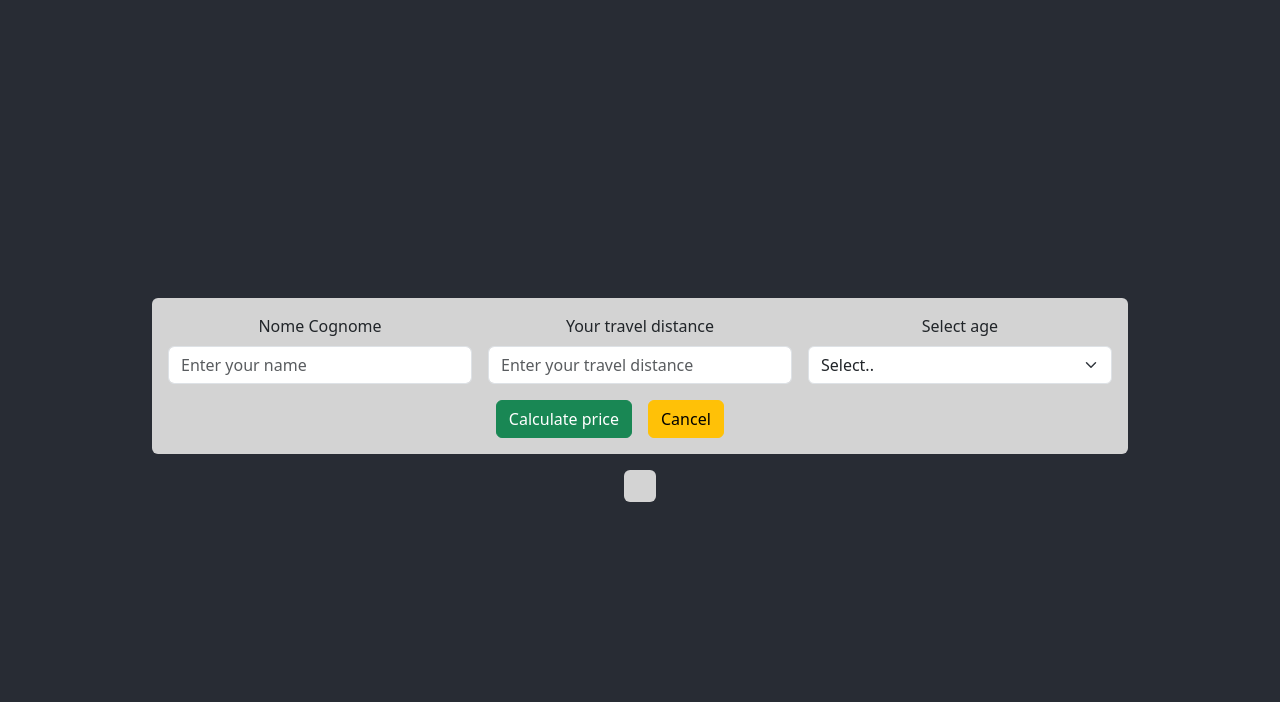
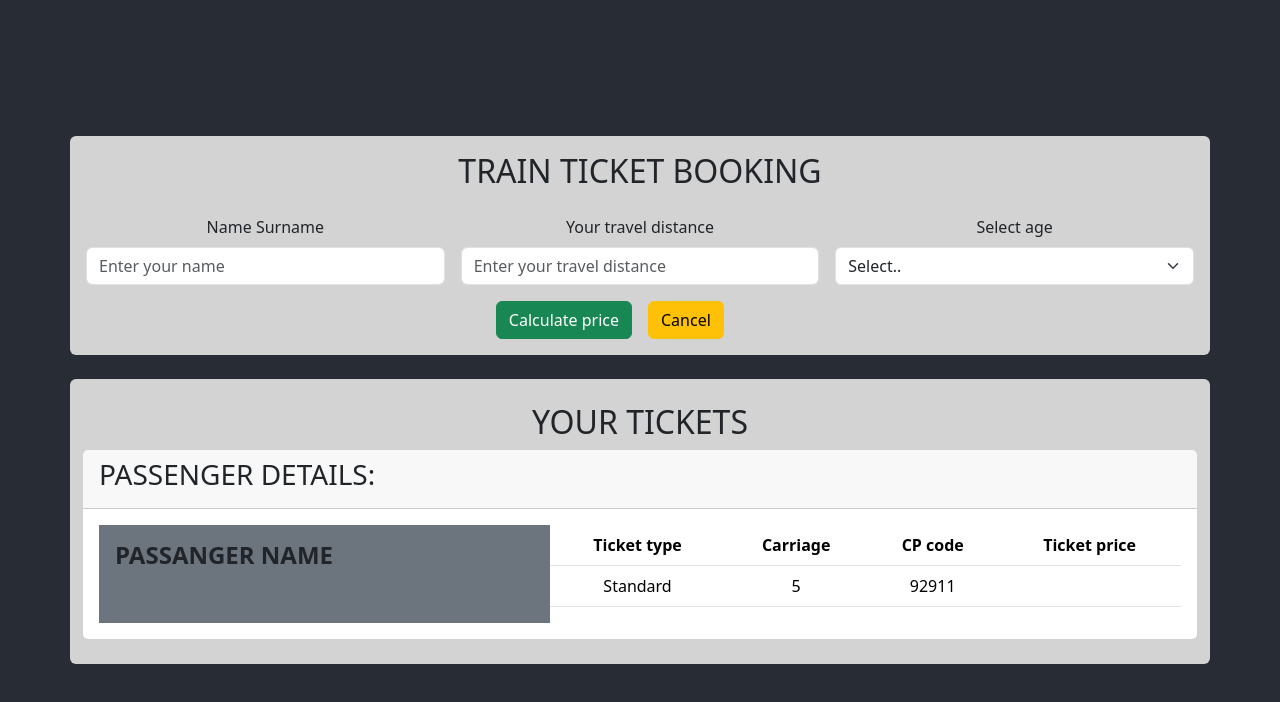
Before and after one commit to Andriy-Kolokolov/js-biglietto-treno-form, a plain HTML site: page index.html in a window 1280 px wide. Drawn offline with nearby package versions, Linux system fonts and the light colour scheme.

Commit message:
add ticket card

```diff
--- a/index.html
+++ b/index.html
@@ -17,11 +17,17 @@
 				background-color: #282c34;"
 >
 
-	<div class="p-3 rounded ms-container">
+	<div class="container-md p-3 rounded ms-container">
 		<form class="row g-3">
+
+			<!--    row    -->
+			<div class="col-12 text-center">
+				<h2>TRAIN TICKET BOOKING</h2>
+			</div>
+
 			<!--    row    -->
 			<div class="col-4 text-center">
-				<label for="input-name" class="form-label">Nome Cognome</label>
+				<label for="input-name" class="form-label">Name Surname</label>
 				<input type="text" class="form-control" id="input-name" placeholder="Enter your name"
 						required>
 			</div>
@@ -53,8 +59,48 @@
 		</form>
 	</div>
 
-	<div class="mt-3 p-3 rounded ms-user-ticket">
+	<div class="container-md mt-4 p-4 rounded ms-user-ticket">
 
+		<div class="row">
+			<div class="col text-center">
+				<h2>YOUR TICKETS</h2>
+			</div>
+		</div>
+
+		<div class="card row">
+			<div class="card-header">
+				<h3>PASSENGER DETAILS:</h3>
+			</div>
+
+			<!--    TICKET    -->
+			<div class="card-body d-flex justify-content-center">
+				<div class="col-5 p-3 bg-secondary">
+					<h5 class="fs-4 fw-bold">PASSANGER NAME</h5>
+					<p class="fs-6 fw-bold" id="output-ticket-owner-name"></p>
+				</div>
+				<div class="col-7 P-2">
+					<table class="table">
+						<thead>
+						<tr>
+							<th scope="col">Ticket type</th>
+							<th scope="col">Carriage</th>
+							<th scope="col">CP code</th>
+							<th scope="col">Ticket price</th>
+						</tr>
+						</thead>
+						<tbody>
+						<tr>
+							<td>Standard</td>
+							<td>5</td>
+							<td>92911</td>
+							<td id="output-ticket-price"></td>
+						</tr>
+						</tbody>
+					</table>
+				</div>
+			</div>
+
+		</div>
 
 	</div>
 
--- a/style.css
+++ b/style.css
@@ -5,3 +5,8 @@
 #price-field {
     height: 2rem;
 }
+
+.table th, .table td {
+    white-space: nowrap;
+    text-align: center;
+}
```
